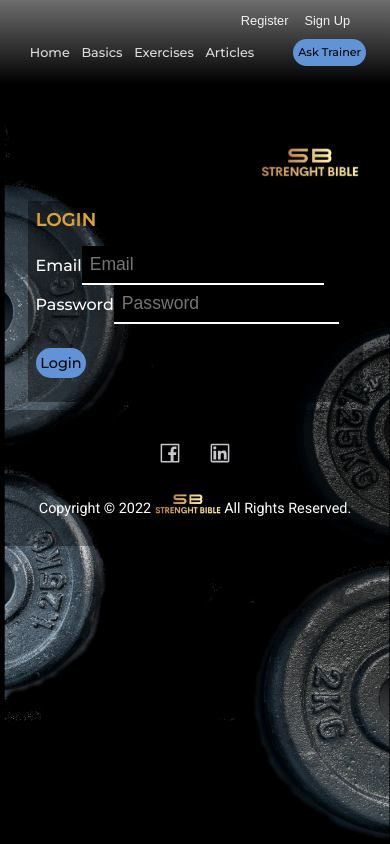
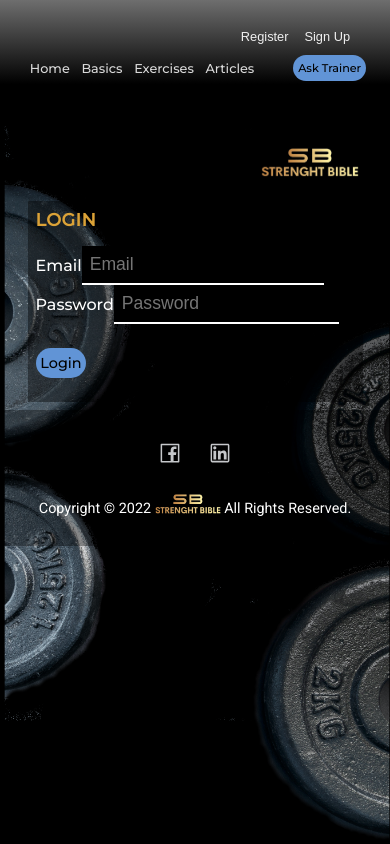
Before and after one commit to Karol-Zysk/Strenght-Training-Atlas, a React (Create React App) app: page /login in a window 390 px wide. Built offline with nearby package versions, Linux system fonts and the light colour scheme; no server answers.

Commit message:
small mobile layout fixes

```diff
--- a/src/components/Contacts/contacts.module.css
+++ b/src/components/Contacts/contacts.module.css
@@ -20,16 +20,15 @@
   position: absolute;
   top: 0;
   left: -100%;
-  transition: 0.7s ease-in-out;;
-
+  transition: 0.7s ease-in-out;
 }
 
 .nav_menu_active {
   z-index: 99;
   background-image: linear-gradient(
     to right,
-    rgba(0, 0, 0, 0),
-    rgba(0, 0, 0, 0)
+    rgb(0, 0, 0),
+    rgba(255, 255, 0, 0)
   );
   width: 55vw;
   padding-top: 5vh;
@@ -45,8 +44,6 @@
   left: 0;
   transition: 0.7s ease-in-out;
 }
-
-
 
 .trainers {
   height: min-content;
@@ -161,9 +158,7 @@ p {
   }
 }
 
-
 @media only screen and (max-width: 600px) {
-
   .contactsH2 {
     padding: 0vh 0 0vh;
   }
@@ -213,9 +208,6 @@ p {
     transition: 0.7s ease-in-out;
   }
 
-
-
-
   .trainers {
     width: 100%;
     letter-spacing: 0.09vh;
@@ -227,11 +219,7 @@ p {
     max-width: 100%;
     transition: 300ms ease;
     box-shadow: rgb(255, 255, 255) 0.2rem 0.2rem 0.5rem 0.1rem;
-    background-image: linear-gradient(
-      to top,
-      rgb(0, 0, 0),
-      rgb(24, 24, 24)
-    );
+    background-image: linear-gradient(to top, rgb(0, 0, 0), rgb(24, 24, 24));
   }
 
   .specUL {
@@ -275,12 +263,11 @@ p {
     transform: scale(0.99);
   }
 
-  .contact_form{
+  .contact_form {
     display: flex;
-margin-bottom: 0px;
-padding-bottom: 0vh;
+    margin-bottom: 0px;
+    padding-bottom: 0vh;
   }
-
 
   .opened {
     display: block;
@@ -294,8 +281,6 @@ padding-bottom: 0vh;
   .questionary {
     display: flex;
     align-items: center;
-
-
   }
 
   .trainer_flex_div {
@@ -333,5 +318,4 @@ padding-bottom: 0vh;
       height: 100%;
     }
   }
-
 }
--- a/src/components/Header/header.module.css
+++ b/src/components/Header/header.module.css
@@ -115,11 +115,11 @@ nav {
 
 .loginPanel {
   display: flex;
-  width: 40%;
+  width: 60%;
   align-self: flex-end;
   justify-content: space-between;
   justify-items: center;
-  padding: 0.5rem 1rem 0rem 1rem;
+  padding: 1.5rem 1rem 1rem 1rem;
 }
 
 .loginPanel_btn_div {
@@ -131,14 +131,14 @@ nav {
   margin-right: 1rem;
   background-color: transparent;
   color: rgba(255, 255, 255, 0.918);
-  font-size: 1rem;
+  font-size: 1.2rem;
   border: none;
   font-weight: 500;
   cursor: pointer;
 }
 
 .loginPanel_paragraph {
-  font-size: 1.1rem;
+  font-size: 1.3rem;
 }
 
 @media only screen and (max-width: 600px) {
@@ -236,6 +236,7 @@ nav {
     justify-items: center;
     align-items: center;
     margin-top: 5px;
+    padding-bottom: 0rem;
   }
 
   .loginPanel_btn {
```
